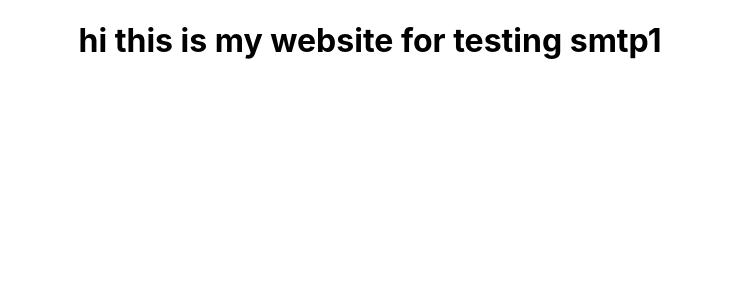
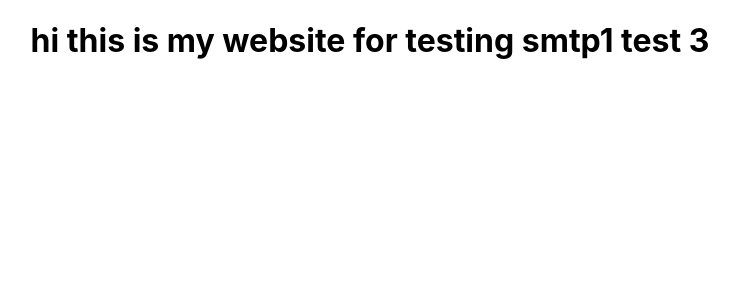
Before and after one commit to Pandu-Jagadish/my-website, a React (Create React App) app: page / in a window 1280 px wide. Shown: the top 300 px of the page, without its empty margins (270-1009 px from the left). Built offline with nearby package versions, Linux system fonts and the light colour scheme.

Commit message:
smtp test 3

```diff
--- a/src/App.js
+++ b/src/App.js
@@ -4,7 +4,7 @@ import './App.css';
 function App() {
   return (
     <div className="App">
-      <h1>hi this is my website for testing smtp1</h1>
+      <h1>hi this is my website for testing smtp1 test 3</h1>
     </div>
   );
 }
```
